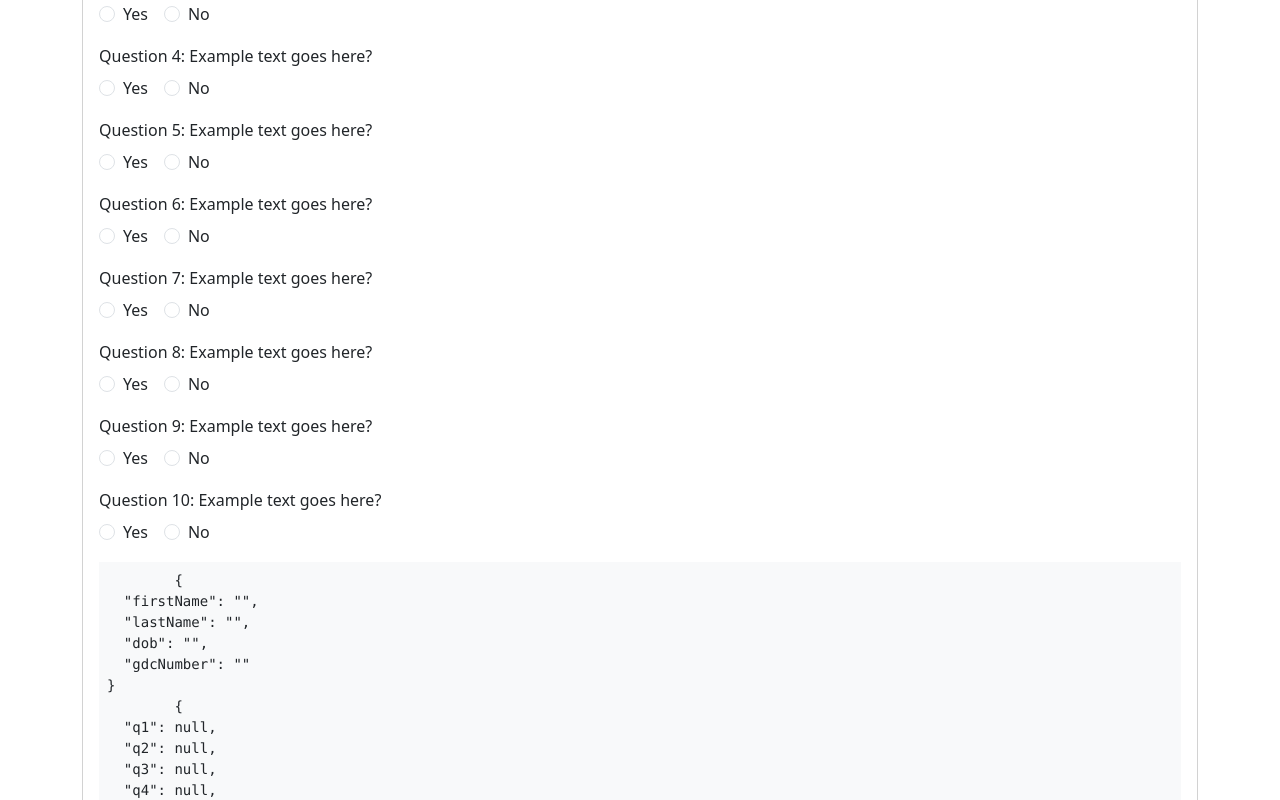
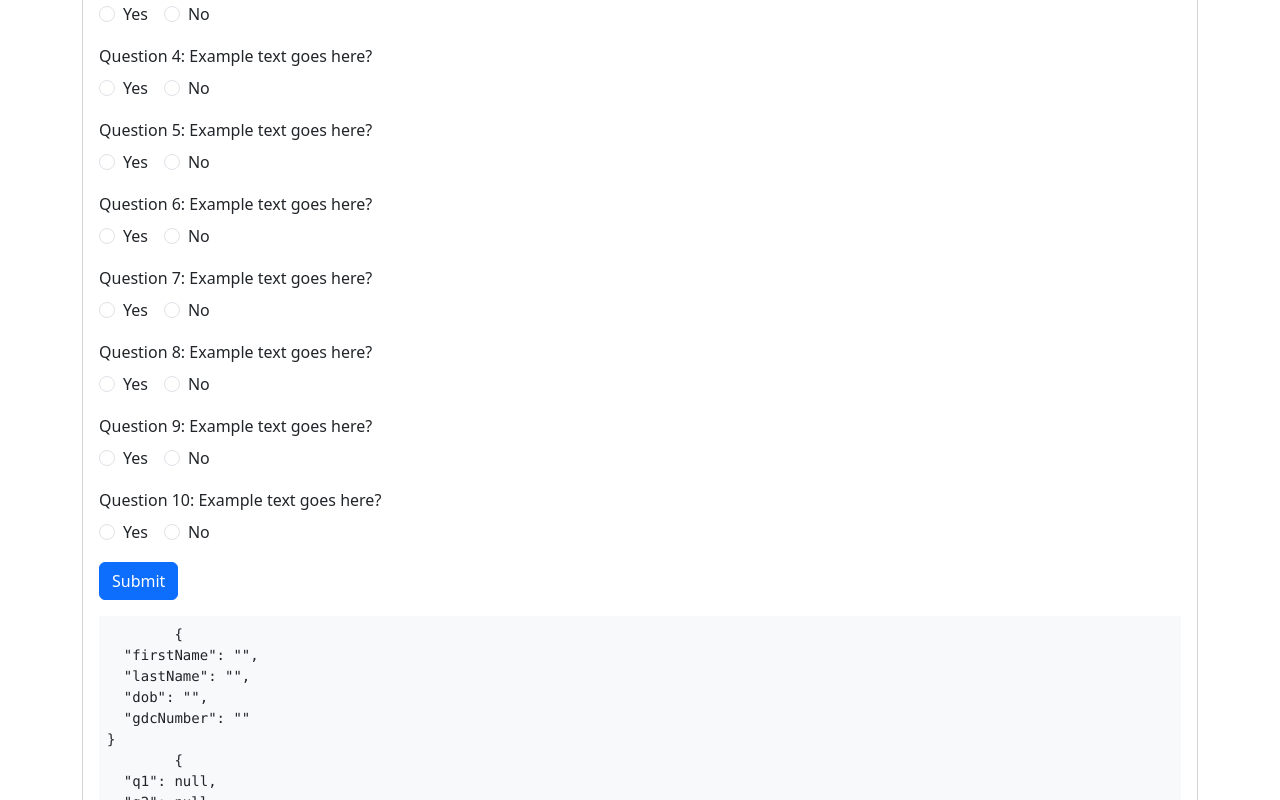
Before and after one commit to carisaelam/cease-scoring-tool, a Vue app: page / in a window 1280 px wide. Shown: the part 664-1464 px from the top of the page. Built offline with nearby package versions, Linux system fonts and the light colour scheme; the HTML template or start-up script is replaced by a standard one.

Commit message:
Add submit button and navigation to review page

```diff
--- a/src/pages/FormPage.vue
+++ b/src/pages/FormPage.vue
@@ -1,9 +1,3 @@
-<script setup lang="ts">
-import { useSubmissionStore } from '@/stores/submission'
-
-const store = useSubmissionStore()
-</script>
-
 <template>
   <div class="card">
     <div class="card-body">
@@ -52,7 +46,7 @@ const store = useSubmissionStore()
         </div>
 
         <!-- Questions -->
-
+        <div class="question__container">
           <!-- Question 1 -->
           <div class="mb-3">
             <label class="form-label d-block">Question 1: Example text goes here?</label>
@@ -77,7 +71,6 @@ const store = useSubmissionStore()
               <label class="form-check-label" for="q1-no">No</label>
             </div>
           </div>
-
           <!-- Question 2 -->
           <div class="mb-3">
             <label class="form-label d-block">Question 2: Example text goes here?</label>
@@ -102,7 +95,6 @@ const store = useSubmissionStore()
               <label class="form-check-label" for="q2-no">No</label>
             </div>
           </div>
-
           <!-- Question 3 -->
           <div class="mb-3">
             <label class="form-label d-block">Question 3: Example text goes here?</label>
@@ -127,7 +119,6 @@ const store = useSubmissionStore()
               <label class="form-check-label" for="q3-no">No</label>
             </div>
           </div>
-
           <!-- Question 4 -->
           <div class="mb-3">
             <label class="form-label d-block">Question 4: Example text goes here?</label>
@@ -152,7 +143,6 @@ const store = useSubmissionStore()
               <label class="form-check-label" for="q4-no">No</label>
             </div>
           </div>
-
           <!-- Question 5 -->
           <div class="mb-3">
             <label class="form-label d-block">Question 5: Example text goes here?</label>
@@ -177,7 +167,6 @@ const store = useSubmissionStore()
               <label class="form-check-label" for="q5-no">No</label>
             </div>
           </div>
-
           <!-- Question 6 -->
           <div class="mb-3">
             <label class="form-label d-block">Question 6: Example text goes here?</label>
@@ -202,7 +191,6 @@ const store = useSubmissionStore()
               <label class="form-check-label" for="q6-no">No</label>
             </div>
           </div>
-
           <!-- Question 7 -->
           <div class="mb-3">
             <label class="form-label d-block">Question 7: Example text goes here?</label>
@@ -227,7 +215,6 @@ const store = useSubmissionStore()
               <label class="form-check-label" for="q7-no">No</label>
             </div>
           </div>
-
           <!-- Question 8 -->
           <div class="mb-3">
             <label class="form-label d-block">Question 8: Example text goes here?</label>
@@ -252,7 +239,6 @@ const store = useSubmissionStore()
               <label class="form-check-label" for="q8-no">No</label>
             </div>
           </div>
-
           <!-- Question 9 -->
           <div class="mb-3">
             <label class="form-label d-block">Question 9: Example text goes here?</label>
@@ -277,7 +263,6 @@ const store = useSubmissionStore()
               <label class="form-check-label" for="q9-no">No</label>
             </div>
           </div>
-
           <!-- Question 10 -->
           <div class="mb-3">
             <label class="form-label d-block">Question 10: Example text goes here?</label>
@@ -302,6 +287,10 @@ const store = useSubmissionStore()
               <label class="form-check-label" for="q10-no">No</label>
             </div>
           </div>
+        </div>
+
+        <!-- Submit -->
+        <button type="button" class="btn btn-primary" @click="handleSubmit">Submit</button>
       </form>
 
       <pre class="mt-3 bg-light p-2">
@@ -311,3 +300,17 @@ const store = useSubmissionStore()
     </div>
   </div>
 </template>
+
+<script setup lang="ts">
+import { useSubmissionStore } from '@/stores/submission'
+import { useRouter } from 'vue-router'
+
+const router = useRouter()
+
+function handleSubmit() {
+  store.computeScreening()
+  router.push('/review')
+}
+
+const store = useSubmissionStore()
+</script>
```
Lines whose indentation alone changed are shown as unchanged.
